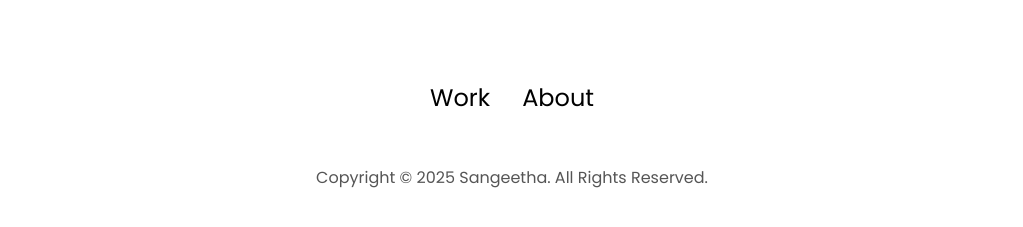
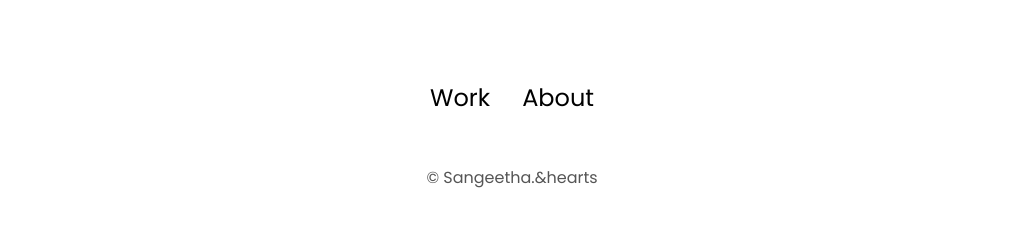
Before and after one commit to sangeethasre/portfolio-, a plain HTML site: page about.html in a window 1280 px wide. Shown: the part 1529-1756 px from the top of the page, without its empty margins (128-1151 px from the left). Drawn offline with Linux system fonts and the light colour scheme.

Commit message:
Update about.html

```diff
--- a/about.html
+++ b/about.html
@@ -257,7 +257,7 @@
             </ul>
           </div>
         </nav>
-        <p>Copyright &#169; 2025 Sangeetha. All Rights Reserved.</p>
+        <p>&#169; Sangeetha.&hearts</p>
       </footer>
       <script src="script.js"></script>
     </body>
```
